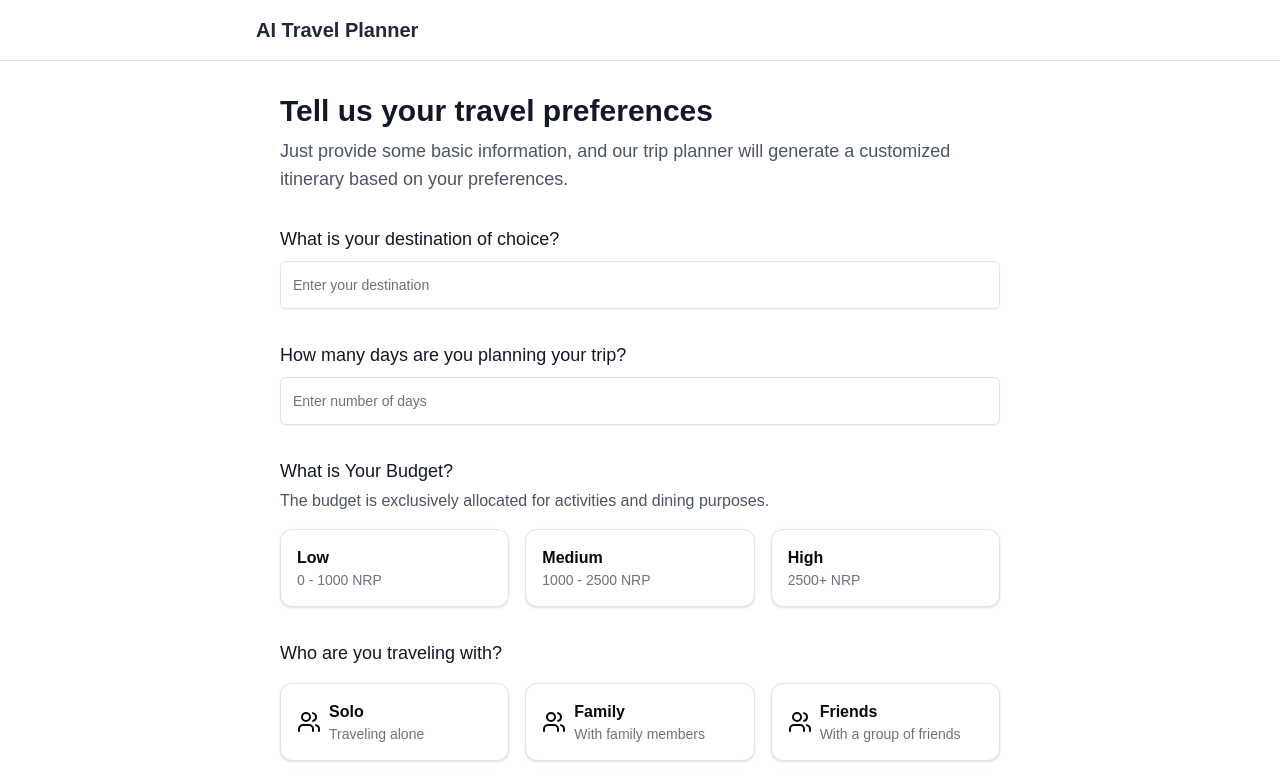
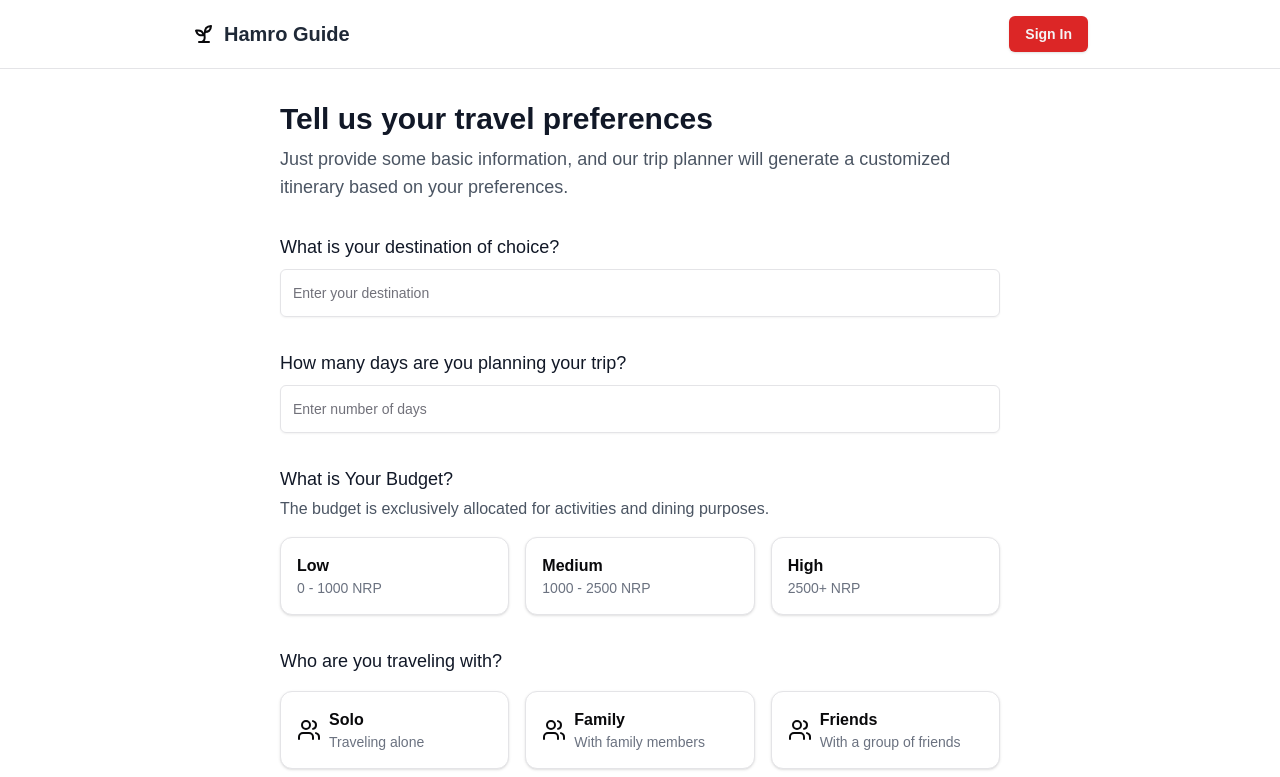
Before and after one commit to ftbhabuk/Hamro-Guide, a Next.js app: page /create-trip in a window 1280 px wide. Shown: the top 777 px of the page. Built offline with nearby package versions, Linux system fonts and the light colour scheme; no server answers.

Commit message:
google authentication added

```diff
--- a/package.json
+++ b/package.json
@@ -11,6 +11,7 @@
   "dependencies": {
     "@google/generative-ai": "^0.21.0",
     "@radix-ui/react-slot": "^1.1.2",
+    "@react-oauth/google": "^0.12.1",
     "class-variance-authority": "^0.7.1",
     "clsx": "^2.1.1",
     "lucide-react": "^0.475.0",
--- a/src/app/create-trip/page.tsx
+++ b/src/app/create-trip/page.tsx
@@ -1,11 +1,13 @@
 "use client";
 
-import React, { useState, useCallback } from "react";
+import React, { useState, useCallback, useEffect } from "react";
 import { Input } from "@/components/ui/input";
 import { Card } from "@/components/ui/card";
-import { Coins, Users, Heart } from "lucide-react";
+import { Users, Heart } from "lucide-react";
 import { Button } from "@/components/ui/button";
 import { Textarea } from "@/components/ui/textarea";
+import { useGoogleLogin } from "@react-oauth/google";
+import { useRouter } from "next/navigation"; // Import useRouter
 
 // Define types
 interface Option {
@@ -159,14 +161,54 @@ interface TripPlan {
 
 const CreateTripPage = () => {
   // State management
-  const [destination, setDestination] = useState<string>(""); // Changed to string
+  const [destination, setDestination] = useState<string>(""); // Changed to
+  // string
   const [duration, setDuration] = useState<string>("");
   const [budget, setBudget] = useState<string>("");
   const [travelCompanion, setTravelCompanion] = useState<string>("");
   const [selectedActivities, setSelectedActivities] = useState<string[]>([]);
   const [specialRequirements, setSpecialRequirements] = useState<string>("");
   const [isLoading, setIsLoading] = useState(false);
-  const [tripPlan, setTripPlan] = useState<TripPlan | null>(null); // State to store the trip plan
+  const [tripPlan, setTripPlan] = useState<TripPlan | null>(null); // State to
+  // store the trip plan
+  const [isLoggedIn, setIsLoggedIn] = useState(false);
+
+  const router = useRouter(); // Initialize useRouter
+
+  // Google Auth
+  const login = useGoogleLogin({
+    onSuccess: (tokenResponse) => {
+      console.log(tokenResponse);
+      setIsLoggedIn(true);
+      // After successful login, you might want to redirect back to the
+      // current page or a different page
+      // router.push('/create-trip'); // Example: Redirect back to the
+      // create-trip page
+    },
+    onError: (error) => {
+      console.error("Google Login Failed:", error);
+    },
+  });
+
+  const logout = () => {
+    // In a real application, you would also revoke the token from Google.
+    setIsLoggedIn(false);
+    console.log("User signed out");
+  };
+
+  useEffect(() => {
+    // Check if the user is already logged in (e.g., by checking for a token in
+    // local storage)
+    // For simplicity, we'll just set isLoggedIn to false initially.
+    // Implement your own logic here.
+    const storedToken = localStorage.getItem("google_token"); // Example:
+    // Check for token in local storage
+    if (storedToken) {
+      setIsLoggedIn(true);
+    } else {
+      setIsLoggedIn(false);
+    }
+  }, []);
 
   // Handlers
   const toggleActivity = useCallback((activity: string) => {
@@ -179,6 +221,14 @@ const CreateTripPage = () => {
 
   const handleSubmit = async (e: React.FormEvent) => {
     e.preventDefault();
+
+    if (!isLoggedIn) {
+      // Redirect to login if not logged in
+      console.log("Redirecting to login...");
+      login(); // Trigger the Google login flow
+      return; // Stop the form submission
+    }
+
     setIsLoading(true);
 
     const formData = {
@@ -235,13 +285,22 @@ const CreateTripPage = () => {
 
   return (
     <div className="min-h-screen bg-white">
-      <header className="w-full py-4 px-6 bg-white border-b">
-        <div className="max-w-3xl mx-auto">
+      {/* <header className="w-full py-4 px-6 bg-white border-b">
+        <div className="max-w-3xl mx-auto flex justify-between items-center">
           <h1 className="text-xl font-semibold text-gray-800">
             AI Travel Planner
           </h1>
+          {isLoggedIn ? (
+            <Button variant="outline" onClick={logout}>
+              Sign Out
+            </Button>
+          ) : (
+            <Button variant="outline" onClick={() => login()}>
+              Sign in with Google 🚀
+            </Button>
+          )}
         </div>
-      </header>
+      </header> */}
 
       <main className="max-w-3xl mx-auto px-6 py-8">
         <form onSubmit={handleSubmit} className="space-y-8">
--- a/src/app/layout.tsx
+++ b/src/app/layout.tsx
@@ -2,6 +2,8 @@ import type { Metadata } from "next";
 import { Geist, Geist_Mono } from "next/font/google";
 import "./globals.css";
 import { Toaster } from "sonner";
+import { GoogleOAuthProvider } from "@react-oauth/google";
+import Navbar from "@/components/Navbar";
 
 const geistSans = Geist({
   variable: "--font-geist-sans",
@@ -15,8 +17,11 @@ const geistMono = Geist_Mono({
 
 export const metadata: Metadata = {
   title: "ExploreMore - Your Travel Guide",
-  description: "Discover top destinations, hidden gems, and travel tips to make your journey unforgettable.",
+  description:
+    "Discover top destinations, hidden gems, and travel tips to make your journey unforgettable.",
 };
+
+const googleClientId = process.env.NEXT_PUBLIC_GOOGLE_AUTH_CLIENT_ID;
 
 export default function RootLayout({
   children,
@@ -28,8 +33,19 @@ export default function RootLayout({
       <body
         className={`${geistSans.variable} ${geistMono.variable} antialiased`}
       >
-        <Toaster position="top-right" />
-        {children}
+        {googleClientId ? (
+          <GoogleOAuthProvider clientId={googleClientId}>
+            <Navbar /> {/* Render the Navbar component */}
+            <Toaster position="top-right" />
+            {children}
+          </GoogleOAuthProvider>
+        ) : (
+          <>
+            <Navbar /> {/* Render the Navbar component */}
+            <Toaster position="top-right" />
+            {children}
+          </>
+        )}
       </body>
     </html>
   );
--- a/src/app/page.tsx
+++ b/src/app/page.tsx
@@ -1,13 +1,12 @@
 
 import Hero from '@/components/Hero';
-import Header from '@/components/ui/Header';
 import React from 'react';
 
 
 const Page = () => {
   return (
     <div className="min-h-screen bg-white">
-      <Header />
+
       <Hero />
     </div>
   );
--- /dev/null
+++ b/src/components/Navbar.tsx
@@ -0,0 +1,67 @@
+"use client"
+import React, { useState, useEffect } from "react";
+import { Sprout } from "lucide-react";
+import { Button } from "./ui/button";
+import { useGoogleLogin } from "@react-oauth/google";
+
+const Navbar = () => {
+  const [isLoggedIn, setIsLoggedIn] = useState(false);
+
+  const login = useGoogleLogin({
+    onSuccess: (tokenResponse) => {
+      console.log(tokenResponse);
+      setIsLoggedIn(true);
+      localStorage.setItem("google_token", tokenResponse.access_token); // Store
+      // the token
+    },
+    onError: (error) => {
+      console.error("Google Login Failed:", error);
+    },
+  });
+
+  const logout = () => {
+    setIsLoggedIn(false);
+    localStorage.removeItem("google_token"); // Remove the token
+    console.log("User signed out");
+  };
+
+  useEffect(() => {
+    const storedToken = localStorage.getItem("google_token");
+    if (storedToken) {
+      setIsLoggedIn(true);
+    } else {
+      setIsLoggedIn(false);
+    }
+  }, []);
+
+  return (
+    <header className="w-full py-4 px-6 bg-white border-b">
+      <div className="max-w-4xl mx-auto flex justify-between items-center">
+        {/* Added justify-between to space out content */}
+        <div className="flex items-center">
+          <Sprout className="mr-2" />
+          <h1 className="text-xl font-semibold text-gray-800">Hamro Guide</h1>
+        </div>
+
+        {/* Sign In/Sign Out Button */}
+        {isLoggedIn ? (
+          <Button
+            className="bg-red-600 text-white hover:bg-red-700 border-black transition duration-300 ease-in-out rounded-md py-2 px-4"
+            onClick={logout}
+          >
+            <p className="text-muted font-bold">Sign Out</p>
+          </Button>
+        ) : (
+          <Button
+            className="bg-red-600 text-white hover:bg-red-700 border-black transition duration-300 ease-in-out rounded-md py-2 px-4"
+            onClick={() => login()} // Wrap login() in an arrow function
+          >
+            <p className="text-muted font-bold">Sign In</p>
+          </Button>
+        )}
+      </div>
+    </header>
+  );
+};
+
+export default Navbar;
--- a/src/components/ui/Header.tsx
+++ /dev/null
@@ -1,26 +0,0 @@
-import React from 'react';
-import { Sprout } from 'lucide-react';
-import { Button } from './button';
-// Assuming you are using this button component
-
-const Header = () => {
-  return (
-    <header className="w-full py-4 px-6 bg-white border-b">
-      <div className="max-w-4xl mx-auto flex justify-between items-center"> {/* Added justify-between to space out content */}
-        <div className="flex items-center">
-          <Sprout className="mr-2" />
-          <h1 className="text-xl font-semibold text-gray-800">Hamro Guide</h1>
-        </div>
-
-        {/* Sign In Button */}
-<Button
-  className="bg-red-600 text-white hover:bg-red-700 border-black transition duration-300 ease-in-out rounded-md py-2 px-4">
- <p className=' text-muted font-bold '> Sign In</p>
-</Button>
-
-      </div>
-    </header>
-  );
-};
-
-export default Header;
```
Also changed, not shown: 1 other file (tests, documents, lock files or other folders).
